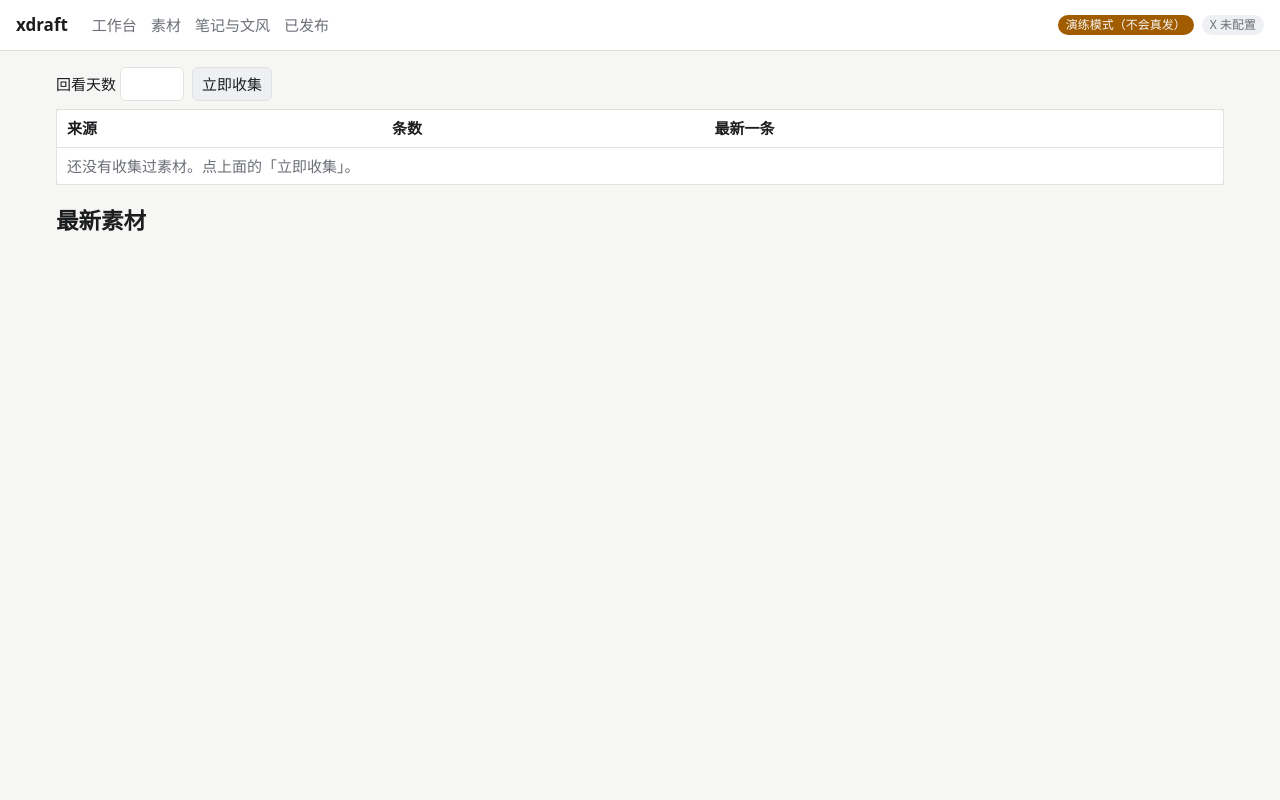
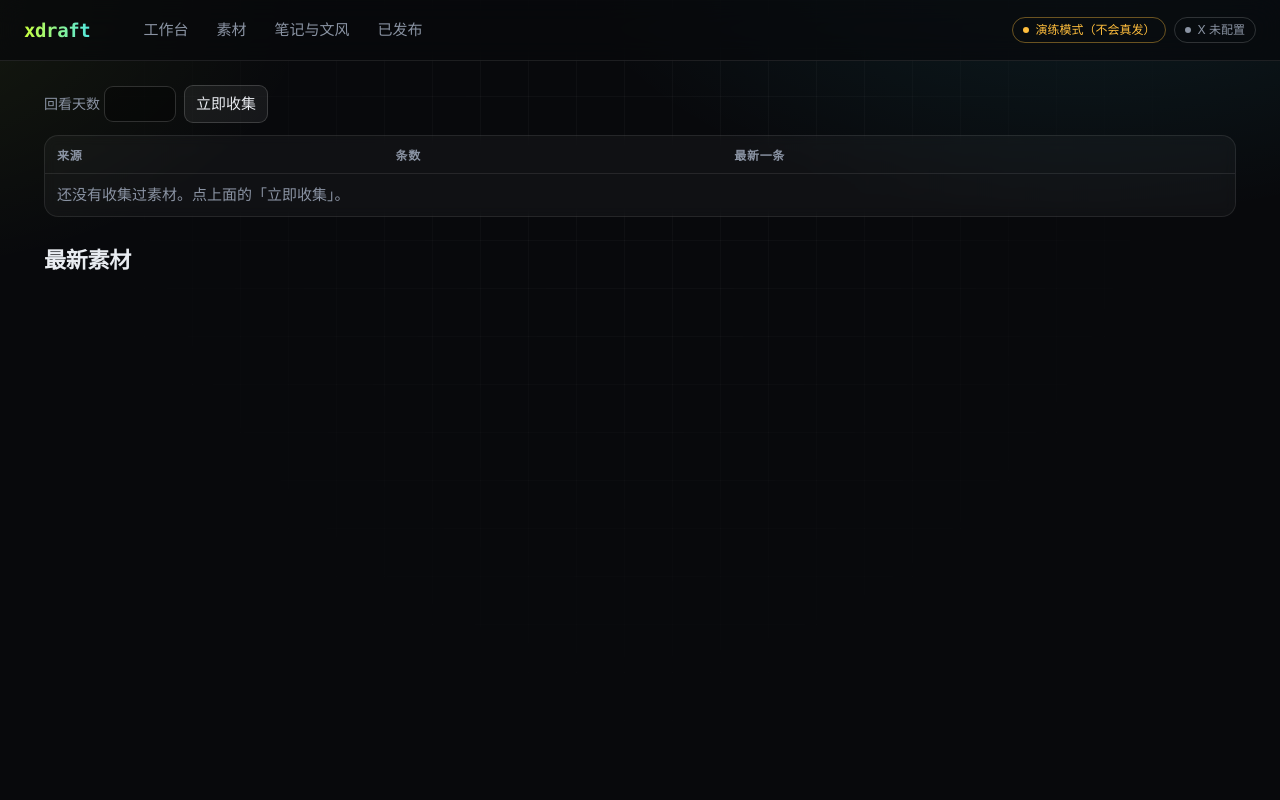
Before and after one commit to minglu-prime/X-auto-draft-post, a Python web app: template xdraft/web/templates/sources.html in a window 1280 px wide. Run offline with Jinja, Linux system fonts and the light colour scheme; the template is opened without the code that fills it, so the values that code supplies are empty.

Commit message:
Restyle dashboard with a dark theme
Near-black background with a faint grid and glow, lime and cyan
accents, monospace numbers, glassy panels, STEP 01-04 cards with a
NOW marker on the current step, outlined status pills, and themed
tables, toasts and disclosure arrows. Animations respect
prefers-reduced-motion. Dark only; the light theme is removed.

Co-Authored-By: Claude Opus 5.5 <noreply@anthropic.com>

```diff
--- a/xdraft/web/static/style.css
+++ b/xdraft/web/static/style.css
@@ -1,158 +1,226 @@
+/* xdraft — dark "control room" theme */
 :root {
-  --bg: #f6f6f4; --panel: #ffffff; --text: #1c1d1f; --muted: #6b6f76; --line: #e2e2de;
-  --accent: #1d6fe0; --accent-text: #ffffff; --ok: #1f7a3f; --warn: #a15c00; --danger: #b42318;
-  --over: #b42318; --chip: #eef0f3;
-}
-@media (prefers-color-scheme: dark) {
-  :root:not([data-theme="light"]) {
-    --bg: #131416; --panel: #1c1e21; --text: #e6e7e9; --muted: #9aa0a8; --line: #2c2f34;
-    --accent: #4c93ff; --accent-text: #0b0c0d; --ok: #5cc98a; --warn: #f0b155; --danger: #ff7a6e;
-    --over: #ff7a6e; --chip: #26292e;
-  }
-}
-:root[data-theme="dark"] {
-  --bg: #131416; --panel: #1c1e21; --text: #e6e7e9; --muted: #9aa0a8; --line: #2c2f34;
-  --accent: #4c93ff; --accent-text: #0b0c0d; --ok: #5cc98a; --warn: #f0b155; --danger: #ff7a6e;
-  --over: #ff7a6e; --chip: #26292e;
+  color-scheme: dark;
+  --bg: #08090c; --panel: rgba(255, 255, 255, .035); --panel-solid: #111318; --raise: rgba(255, 255, 255, .06);
+  --text: #e9ecf1; --muted: #8a93a3; --line: rgba(255, 255, 255, .09); --line-strong: rgba(255, 255, 255, .16);
+  --accent: #c8ff3d; --accent-2: #3de4ff; --accent-text: #0a0c08; --glow: rgba(200, 255, 61, .35);
+  --ok: #4be38a; --warn: #ffbe3d; --danger: #ff5d6c; --over: #ff5d6c; --chip: rgba(255, 255, 255, .07);
+  --mono: "JetBrains Mono", "Cascadia Code", ui-monospace, Consolas, monospace;
+  --radius: 14px;
 }
 * { box-sizing: border-box; }
-body { margin: 0; background: var(--bg); color: var(--text);
-  font: 15px/1.5 system-ui, -apple-system, "Segoe UI", "PingFang SC", "Microsoft YaHei", sans-serif; }
-a { color: var(--accent); }
-.top { display: flex; flex-wrap: wrap; gap: 12px 24px; align-items: center; padding: 12px 16px;
-  border-bottom: 1px solid var(--line); background: var(--panel); position: sticky; top: 0; z-index: 1; }
-.brand { font-size: 17px; }
-.top nav { display: flex; gap: 14px; }
-.top nav a { color: var(--muted); text-decoration: none; }
-.top nav a.on { color: var(--text); font-weight: 600; }
+html { scroll-behavior: smooth; }
+body { margin: 0; min-height: 100vh; color: var(--text); background:
+    radial-gradient(900px 500px at 85% -10%, rgba(61, 228, 255, .10), transparent 60%),
+    radial-gradient(800px 500px at -10% 0%, rgba(200, 255, 61, .08), transparent 55%),
+    var(--bg);
+  font: 15px/1.6 "Inter", system-ui, -apple-system, "Segoe UI", "PingFang SC", "Microsoft YaHei", sans-serif;
+  -webkit-font-smoothing: antialiased; }
+body::before { content: ""; position: fixed; inset: 0; pointer-events: none; z-index: -1; opacity: .35;
+  background-image: linear-gradient(var(--line) 1px, transparent 1px), linear-gradient(90deg, var(--line) 1px, transparent 1px);
+  background-size: 48px 48px; mask-image: radial-gradient(ellipse at top, #000 20%, transparent 70%); }
+::selection { background: var(--accent); color: var(--accent-text); }
+a { color: var(--accent-2); text-decoration-color: rgba(61, 228, 255, .35); text-underline-offset: 3px; }
+a:hover { color: var(--accent); }
+h2, h3 { letter-spacing: -.01em; }
+code, pre, .num, .counter, .score { font-family: var(--mono); }
+
+/* header */
+.top { display: flex; flex-wrap: wrap; gap: 12px 28px; align-items: center; padding: 12px 24px;
+  border-bottom: 1px solid var(--line); background: rgba(8, 9, 12, .72); backdrop-filter: blur(14px);
+  position: sticky; top: 0; z-index: 5; }
+.brand { font: 700 19px/1 var(--mono); letter-spacing: -.02em;
+  background: linear-gradient(90deg, var(--accent), var(--accent-2)); -webkit-background-clip: text; background-clip: text; color: transparent; }
+.brand::after { content: "▍"; color: var(--accent); -webkit-text-fill-color: var(--accent); margin-left: 2px; animation: blink 1.1s steps(1) infinite; }
+@keyframes blink { 50% { opacity: 0; } }
+.top nav { display: flex; gap: 4px; }
+.top nav a { color: var(--muted); text-decoration: none; padding: 6px 12px; border-radius: 999px; transition: .15s; }
+.top nav a:hover { color: var(--text); background: var(--raise); }
+.top nav a.on { color: var(--accent-text); background: var(--accent); font-weight: 600; }
 .status { margin-left: auto; display: flex; gap: 8px; align-items: center; flex-wrap: wrap; }
-main { max-width: 1200px; margin: 0 auto; padding: 16px; }
-.badge { display: inline-block; padding: 1px 8px; border-radius: 999px; font-size: 12px; background: var(--chip);
-  color: var(--text); text-decoration: none; white-space: nowrap; }
-.badge.live, .st-published { background: var(--ok); color: var(--bg); }
-.badge.dry, .st-dry_run { background: var(--warn); color: var(--bg); }
+main { max-width: 1240px; margin: 0 auto; padding: 24px; }
+
+/* badges & chips */
+.badge { display: inline-flex; align-items: center; gap: 6px; padding: 2px 10px; border-radius: 999px; font-size: 12px;
+  border: 1px solid var(--line-strong); color: var(--muted); background: transparent; text-decoration: none; white-space: nowrap; }
+.badge::before { content: ""; width: 6px; height: 6px; border-radius: 50%; background: currentColor; }
+.badge.live, .st-published { color: var(--ok); border-color: rgba(75, 227, 138, .4); }
+.badge.dry, .st-dry_run { color: var(--warn); border-color: rgba(255, 190, 61, .4); }
 .badge.ok { color: var(--ok); }
-.st-scheduled { background: var(--accent); color: var(--accent-text); }
-.st-failed, .st-rejected { background: var(--danger); color: var(--bg); }
+.st-pending { color: var(--accent-2); border-color: rgba(61, 228, 255, .4); }
+.st-scheduled { color: var(--accent); border-color: rgba(200, 255, 61, .45); }
+.st-failed, .st-rejected { color: var(--danger); border-color: rgba(255, 93, 108, .4); }
+.badge.live::before, .st-scheduled::before { box-shadow: 0 0 8px currentColor; animation: pulse 2s infinite; }
+@keyframes pulse { 50% { opacity: .35; } }
 .muted { color: var(--muted); }
-.toolbar { display: flex; flex-wrap: wrap; gap: 12px 20px; align-items: center; margin-bottom: 8px; }
+.score { font-size: 12px; color: var(--accent); border: 1px solid rgba(200, 255, 61, .35); border-radius: 6px; padding: 0 6px; vertical-align: middle; }
+.src { font: 11px var(--mono); padding: 1px 7px; border-radius: 5px; background: var(--chip); color: var(--muted); }
+.chips { list-style: none; padding: 0; margin: 0; display: flex; flex-wrap: wrap; gap: 6px; }
+.chips li { background: var(--chip); border: 1px solid var(--line); border-radius: 999px; padding: 2px 11px; font-size: 13px; }
+.chips.small li { font: 11px var(--mono); padding: 1px 8px; color: var(--muted); }
+
+/* controls */
+input, select, textarea, button { font: inherit; color: var(--text); background: rgba(0, 0, 0, .35);
+  border: 1px solid var(--line-strong); border-radius: 9px; padding: 6px 11px; transition: border-color .15s, box-shadow .15s, background .15s; }
+input:focus, select:focus, textarea:focus { outline: none; border-color: var(--accent); box-shadow: 0 0 0 3px rgba(200, 255, 61, .15); }
+input[type=number] { width: 72px; font-family: var(--mono); }
+input[type=datetime-local] { color-scheme: dark; }
+textarea { width: 100%; resize: vertical; line-height: 1.65; }
+button, a.button { cursor: pointer; background: var(--raise); border: 1px solid var(--line-strong); color: var(--text); }
+button:hover, a.button:hover { background: rgba(255, 255, 255, .1); border-color: rgba(255, 255, 255, .28); }
+button.primary, a.button.primary { background: var(--accent); color: var(--accent-text); border-color: var(--accent); font-weight: 600;
+  box-shadow: 0 0 0 0 var(--glow); }
+button.primary:hover, a.button.primary:hover { background: #d6ff6a; box-shadow: 0 0 24px var(--glow); }
+button.danger { color: var(--danger); border-color: rgba(255, 93, 108, .35); background: transparent; }
+button.danger:hover { background: rgba(255, 93, 108, .1); }
+button.link { border: 0; background: none; color: var(--muted); padding: 0; text-decoration: underline; text-underline-offset: 3px; }
+button.link:hover { color: var(--text); background: none; }
+button:disabled { opacity: .55; cursor: progress; }
+a.button { display: inline-block; padding: 6px 13px; border-radius: 9px; text-decoration: none; }
+.big { font-size: 16px; padding: 10px 22px !important; border-radius: 11px !important; }
+form.inline { display: inline; }
+.toolbar { display: flex; flex-wrap: wrap; gap: 12px 20px; align-items: center; margin-bottom: 12px; }
 .toolbar form, .row { display: flex; flex-wrap: wrap; gap: 8px; align-items: center; }
+label { color: var(--muted); font-size: 14px; }
+.right { margin-left: auto; }
+
+/* panels */
+.panel, .draft, .topic-card, .next, .result, .steps a, .history {
+  background: var(--panel); border: 1px solid var(--line); border-radius: var(--radius); backdrop-filter: blur(6px); }
 .result:empty { display: none; }
-.result { margin: 8px 0 16px; padding: 8px 12px; background: var(--panel); border: 1px solid var(--line); border-radius: 8px; }
-input, select, textarea, button { font: inherit; color: var(--text); background: var(--panel);
-  border: 1px solid var(--line); border-radius: 6px; padding: 5px 9px; }
-input[type=number] { width: 64px; }
-textarea { width: 100%; resize: vertical; line-height: 1.55; }
-button { cursor: pointer; background: var(--chip); }
-button.primary { background: var(--accent); color: var(--accent-text); border-color: var(--accent); }
-button.danger { color: var(--danger); }
-button.link { border: 0; background: none; color: var(--muted); padding: 0; text-decoration: underline; }
-button:disabled { opacity: .6; cursor: progress; }
-form.inline { display: inline; }
-.topic { margin: 22px 0 30px; }
-.topic h2 { margin: 0 0 2px; font-size: 18px; }
-.score { font-size: 12px; color: var(--muted); border: 1px solid var(--line); border-radius: 999px; padding: 0 7px; vertical-align: middle; }
-.angle { margin: 2px 0; }
+.result { margin: 12px 0 18px; padding: 10px 14px; }
+.flash { border-color: rgba(75, 227, 138, .35); background: rgba(75, 227, 138, .06); }
+.flash ul { margin: 4px 0 0; padding-left: 18px; }
+.ok { color: var(--ok); margin: 0; }
+.warn { color: var(--warn); margin: 0; }
+.empty { color: var(--muted); padding: 36px 16px; text-align: center; border: 1px dashed var(--line-strong); border-radius: var(--radius); }
+.empty button { margin-left: 8px; }
+
+/* workflow stepper */
+section[id] { scroll-margin-top: 72px; }
+.steps { list-style: none; padding: 0; margin: 0 0 16px; display: grid; grid-template-columns: repeat(4, 1fr); gap: 10px; counter-reset: s; }
+.steps a { position: relative; display: flex; flex-direction: column; gap: 2px; padding: 14px 16px; text-decoration: none;
+  color: var(--muted); height: 100%; overflow: hidden; transition: .2s; }
+.steps a:hover { border-color: var(--line-strong); transform: translateY(-1px); }
+.steps .num { font: 600 12px var(--mono); color: var(--muted); letter-spacing: .08em; }
+.steps .num::before { content: "STEP "; }
+.steps .label { color: var(--text); font-weight: 700; font-size: 17px; }
+.steps .count { font: 13px var(--mono); }
+.steps li.now a { border-color: rgba(200, 255, 61, .55);
+  background: linear-gradient(135deg, rgba(200, 255, 61, .14), rgba(61, 228, 255, .05) 70%);
+  box-shadow: 0 0 0 1px rgba(200, 255, 61, .25), 0 10px 40px -12px var(--glow); }
+.steps li.now .num { color: var(--accent); }
+.steps li.now a::after { content: "NOW"; position: absolute; top: 12px; right: 14px; font: 700 10px var(--mono);
+  color: var(--accent-text); background: var(--accent); padding: 1px 6px; border-radius: 4px; letter-spacing: .1em; }
+.next { padding: 18px 20px; display: flex; flex-direction: column; align-items: flex-start; gap: 12px; }
+.next p { margin: 0; font-size: 16px; }
+.settings { width: 100%; }
+.settings summary, .more summary, .signals-box summary, details.items summary, .revisions summary {
+  cursor: pointer; color: var(--muted); font-size: 13px; list-style: none; user-select: none; }
+details > summary::-webkit-details-marker { display: none; }
+details > summary::before { content: "▸"; display: inline-block; width: 14px; color: var(--accent); transition: transform .15s; }
+details[open] > summary::before { transform: rotate(90deg); }
+details > summary:hover { color: var(--text); }
+.settings .row { margin-top: 10px; }
+
+/* sections */
+.block { margin: 34px 0; }
+.flow { display: flex; flex-direction: column; }
+.flow > .first { order: -1; }  /* drafts waiting for review go above new topic ideas */
+.block > h2 { display: flex; align-items: baseline; gap: 10px; font-size: 22px; margin: 0 0 14px; }
+.block > h2::before { content: ""; width: 4px; height: 18px; align-self: center; border-radius: 2px;
+  background: linear-gradient(var(--accent), var(--accent-2)); }
+.block > h2 .muted { font: 14px var(--mono); }
+.block .topic h3, .topic h2 { margin: 0 0 2px; font-size: 17px; }
+.topic { margin: 18px 0 26px; }
+.angle { margin: 2px 0 6px; color: var(--muted); }
 .items ul, .itemlist { padding-left: 18px; }
-.src { font-size: 11px; padding: 0 6px; border-radius: 4px; background: var(--chip); color: var(--muted); }
-.pair { display: grid; grid-template-columns: repeat(auto-fit, minmax(320px, 1fr)); gap: 14px; margin-top: 10px; }
-.draft { background: var(--panel); border: 1px solid var(--line); border-radius: 10px; padding: 12px 14px;
-  display: flex; flex-direction: column; gap: 8px; min-width: 0; }
+.itemlist li { margin: 4px 0; }
+.signals-box { margin-top: 14px; }
+.signals { display: grid; grid-template-columns: repeat(auto-fit, minmax(320px, 1fr)); gap: 14px; margin: 12px 0 8px; }
+.panel { padding: 14px 16px; min-width: 0; }
+.panel h3 { margin: 0 0 10px; font-size: 15px; }
+.usage { margin: 0; color: var(--text); }
+pre { white-space: pre-wrap; font-size: 12.5px; color: var(--muted); }
+
+/* topic cards */
+.topics { display: grid; grid-template-columns: repeat(auto-fit, minmax(360px, 1fr)); gap: 14px; }
+.topic-card { padding: 16px 18px; display: flex; flex-direction: column; gap: 10px; min-width: 0; transition: border-color .2s; }
+.topic-card:hover, .draft:hover { border-color: var(--line-strong); }
+.topic-card header { display: flex; gap: 8px; align-items: baseline; }
+.topic-card h3 { margin: 0; font-size: 16.5px; line-height: 1.4; flex: 1; }
+.topic-card dl { margin: 0; display: grid; grid-template-columns: max-content 1fr; gap: 6px 12px; font-size: 14px; }
+.topic-card dt { color: var(--accent-2); font: 12px var(--mono); padding-top: 3px; }
+.topic-card dd { margin: 0; overflow-wrap: anywhere; color: #c9ced8; }
+.take { display: flex; flex-direction: column; gap: 8px; }
+.status-drafted, .status-dismissed { opacity: .6; }
+
+/* draft cards */
+.pair { display: grid; grid-template-columns: repeat(auto-fit, minmax(340px, 1fr)); gap: 14px; margin-top: 10px; }
+.draft { padding: 14px 16px; display: flex; flex-direction: column; gap: 10px; min-width: 0; }
 .draft header { display: flex; gap: 8px; align-items: center; flex-wrap: wrap; }
-.draft .lang { font-weight: 600; }
-.right { margin-left: auto; }
-.status-rejected { opacity: .6; }
+.draft .lang { font-weight: 700; }
+.draft textarea { background: rgba(0, 0, 0, .45); }
+.status-rejected { opacity: .5; }
+.when { font: 13px var(--mono); color: var(--accent); }
+.stages { display: inline-flex; gap: 0; font: 11px var(--mono); border: 1px solid var(--line); border-radius: 6px; overflow: hidden; }
+.stages span { padding: 1px 7px; color: var(--muted); }
+.stages span + span { border-left: 1px solid var(--line); }
+.stages span.done { background: rgba(75, 227, 138, .14); color: var(--ok); }
 .tweets p { white-space: pre-wrap; margin: 0 0 8px; overflow-wrap: anywhere; }
 .counter span { font-size: 12px; color: var(--muted); margin-right: 8px; }
 .counter .over { color: var(--over); font-weight: 600; }
 .hint { font-size: 12px; flex: 1; }
-.warnings { margin: 0; padding-left: 18px; color: var(--warn); font-size: 13px; }
+.warnings { margin: 0; padding: 8px 12px 8px 28px; color: var(--warn); font-size: 13px;
+  background: rgba(255, 190, 61, .07); border: 1px solid rgba(255, 190, 61, .25); border-radius: 9px; }
 .sources { font-size: 12px; overflow-wrap: anywhere; margin: 0; }
-.ok { color: var(--ok); margin: 0; }
-.warn { color: var(--warn); margin: 0; }
 .actions { justify-content: flex-start; }
-.empty { color: var(--muted); padding: 40px 0; text-align: center; }
-.history { width: 100%; border-collapse: collapse; background: var(--panel); border: 1px solid var(--line); border-radius: 8px; }
-.history th, .history td { text-align: left; padding: 7px 10px; border-bottom: 1px solid var(--line); vertical-align: top; }
+.more { border-top: 1px dashed var(--line-strong); padding-top: 8px; display: flex; flex-direction: column; gap: 10px; }
+.more[open] > :not(summary) { margin-top: 10px; }
+.hooks { font-size: 13px; display: flex; flex-direction: column; gap: 4px; }
+.hooks form.hook { display: block; }
+.hooks button.link { text-align: left; color: var(--accent-2); text-decoration: none; padding: 4px 8px; border-left: 2px solid var(--accent-2); }
+.hooks button.link:hover { color: var(--accent); border-color: var(--accent); }
+.revisions { font-size: 13px; }
+.revisions p { margin: 2px 0 6px; white-space: pre-wrap; color: var(--muted); }
+
+/* tables, forms on other pages */
+.history { width: 100%; border-collapse: separate; border-spacing: 0; overflow: hidden; }
+.history th { text-align: left; font: 600 12px var(--mono); color: var(--muted); text-transform: uppercase; letter-spacing: .06em;
+  padding: 10px 12px; border-bottom: 1px solid var(--line); }
+.history td { text-align: left; padding: 9px 12px; border-bottom: 1px solid var(--line); vertical-align: top; }
+.history tr:last-child td { border-bottom: 0; }
+.history tbody tr:hover { background: var(--raise); }
 .history .num { text-align: right; font-variant-numeric: tabular-nums; }
-.nowrap { white-space: nowrap; }
-.note { display: flex; flex-direction: column; gap: 8px; max-width: 760px; }
-pre { white-space: pre-wrap; font-size: 13px; color: var(--muted); }
+.nowrap { white-space: nowrap; font-family: var(--mono); font-size: 13px; }
+.note { display: flex; flex-direction: column; gap: 10px; max-width: 780px; }
+main > h2 { font-size: 22px; margin: 26px 0 6px; }
+
+/* busy bar + toasts */
+#busy-bar { position: fixed; top: 0; left: 0; right: 0; height: 2px; z-index: 10; overflow: hidden; }
+#busy-bar::after { content: ""; position: absolute; top: 0; bottom: 0; width: 35%;
+  background: linear-gradient(90deg, transparent, var(--accent), var(--accent-2), transparent);
+  box-shadow: 0 0 12px var(--accent); animation: busy 1.1s ease-in-out infinite; }
+@keyframes busy { from { left: -35%; } to { left: 100%; } }
+#toasts { position: fixed; right: 18px; bottom: 18px; z-index: 10; display: flex; flex-direction: column; gap: 8px;
+  max-width: min(420px, calc(100vw - 36px)); }
+.toast { display: flex; gap: 10px; align-items: flex-start; padding: 11px 14px; border-radius: 11px;
+  background: rgba(17, 19, 24, .92); backdrop-filter: blur(10px); border: 1px solid var(--line-strong);
+  border-left: 3px solid var(--ok); box-shadow: 0 12px 40px rgba(0, 0, 0, .5); overflow-wrap: anywhere; animation: rise .2s ease-out; }
+.toast.err { border-left-color: var(--danger); }
+.toast button { margin-left: auto; font-size: 16px; line-height: 1; text-decoration: none; }
+@keyframes rise { from { transform: translateY(8px); opacity: 0; } }
+
+@media (prefers-reduced-motion: reduce) {
+  *, *::before, *::after { animation: none !important; transition: none !important; }
+  #busy-bar::after { width: 100%; }
+}
 @media (max-width: 640px) {
+  main { padding: 16px; }
+  .top { padding: 10px 16px; }
+  .steps { grid-template-columns: repeat(2, 1fr); }
   .history { display: block; overflow-x: auto; }
   .status { margin-left: 0; }
+  .topic-card dl { grid-template-columns: 1fr; }
+  .topics, .pair { grid-template-columns: 1fr; }
 }
-a.button { display: inline-block; padding: 5px 11px; border-radius: 6px; text-decoration: none; border: 1px solid var(--line); background: var(--chip); color: var(--text); }
-a.button.primary { background: var(--accent); color: var(--accent-text); border-color: var(--accent); }
-.signals { display: grid; grid-template-columns: repeat(auto-fit, minmax(320px, 1fr)); gap: 14px; margin: 10px 0 20px; }
-.panel { background: var(--panel); border: 1px solid var(--line); border-radius: 10px; padding: 12px 14px; min-width: 0; }
-.panel h3 { margin: 0 0 8px; font-size: 15px; }
-.usage { margin: 0; color: var(--text); }
-.chips { list-style: none; padding: 0; margin: 0; display: flex; flex-wrap: wrap; gap: 6px; }
-.chips li { background: var(--chip); border-radius: 999px; padding: 2px 10px; font-size: 13px; }
-.chips.small li { font-size: 12px; padding: 0 8px; }
-.topics { display: grid; grid-template-columns: repeat(auto-fit, minmax(340px, 1fr)); gap: 14px; }
-.topic-card { background: var(--panel); border: 1px solid var(--line); border-radius: 10px; padding: 12px 14px;
-  display: flex; flex-direction: column; gap: 8px; min-width: 0; }
-.topic-card header { display: flex; gap: 8px; align-items: baseline; }
-.topic-card h3 { margin: 0; font-size: 16px; flex: 1; }
-.topic-card dl { margin: 0; display: grid; grid-template-columns: max-content 1fr; gap: 4px 10px; }
-.topic-card dt { color: var(--muted); font-size: 13px; }
-.topic-card dd { margin: 0; overflow-wrap: anywhere; }
-.status-drafted, .status-dismissed { opacity: .75; }
-.stages { display: inline-flex; gap: 2px; font-size: 11px; }
-.stages span { padding: 0 6px; border-radius: 4px; background: var(--chip); color: var(--muted); }
-.stages span.done { background: var(--ok); color: var(--bg); }
-.hooks { font-size: 13px; display: flex; flex-direction: column; gap: 2px; }
-.hooks form.hook { display: block; }
-.hooks button.link { text-align: left; color: var(--accent); text-decoration: none; }
-.revisions { font-size: 13px; }
-.revisions p { margin: 2px 0 6px; white-space: pre-wrap; color: var(--muted); }
-@media (max-width: 640px) { .topic-card dl { grid-template-columns: 1fr; } }
-.take { display: flex; flex-direction: column; gap: 6px; }
-
-/* workflow stepper */
-html { scroll-behavior: smooth; }
-section[id] { scroll-margin-top: 64px; }
-.steps { list-style: none; padding: 0; margin: 4px 0 14px; display: grid; grid-template-columns: repeat(4, 1fr); gap: 8px; }
-.steps a { display: flex; flex-direction: column; gap: 2px; padding: 10px 12px; border-radius: 10px; text-decoration: none;
-  color: var(--muted); background: var(--panel); border: 1px solid var(--line); height: 100%; }
-.steps .num { display: inline-grid; place-items: center; width: 22px; height: 22px; border-radius: 50%;
-  background: var(--chip); font-size: 12px; font-weight: 600; }
-.steps .label { color: var(--text); font-weight: 600; }
-.steps .count { font-size: 13px; }
-.steps li.now a { border-color: var(--accent); box-shadow: 0 0 0 1px var(--accent) inset; }
-.steps li.now .num { background: var(--accent); color: var(--accent-text); }
-.next { background: var(--panel); border: 1px solid var(--line); border-radius: 10px; padding: 12px 14px;
-  display: flex; flex-direction: column; align-items: flex-start; gap: 10px; }
-.next p { margin: 0; }
-.big { font-size: 16px; padding: 8px 18px; }
-.settings { width: 100%; }
-.settings summary, .more summary, .signals-box summary { cursor: pointer; color: var(--muted); font-size: 13px; }
-.settings .row { margin-top: 8px; }
-.block { margin: 28px 0; }
-.flow { display: flex; flex-direction: column; }
-.flow > .first { order: -1; }  /* drafts waiting for review go above new topic ideas */
-.block > h2 { font-size: 19px; margin: 0 0 10px; border-bottom: 1px solid var(--line); padding-bottom: 6px; }
-.block .topic h3 { margin: 0 0 2px; font-size: 16px; }
-.block .empty { padding: 18px 0; }
-.signals-box { margin-top: 12px; }
-.more { border-top: 1px dashed var(--line); padding-top: 6px; display: flex; flex-direction: column; gap: 8px; }
-.more[open] > :not(summary) { margin-top: 8px; }
-.when { font-size: 13px; color: var(--accent); }
-.flash ul { margin: 4px 0 0; padding-left: 18px; }
-
-/* busy bar + toasts */
-#busy-bar { position: fixed; top: 0; left: 0; right: 0; height: 3px; z-index: 10; overflow: hidden; background: transparent; }
-#busy-bar::after { content: ""; position: absolute; top: 0; bottom: 0; width: 30%; background: var(--accent);
-  animation: busy 1.2s ease-in-out infinite; }
-@keyframes busy { from { left: -30%; } to { left: 100%; } }
-@media (prefers-reduced-motion: reduce) { #busy-bar::after { animation: none; width: 100%; opacity: .6; } }
-#toasts { position: fixed; right: 16px; bottom: 16px; z-index: 10; display: flex; flex-direction: column; gap: 8px; max-width: min(420px, calc(100vw - 32px)); }
-.toast { display: flex; gap: 10px; align-items: flex-start; padding: 10px 12px; border-radius: 8px; background: var(--panel);
-  border: 1px solid var(--line); border-left: 4px solid var(--ok); box-shadow: 0 4px 16px rgb(0 0 0 / .15); overflow-wrap: anywhere; }
-.toast.err { border-left-color: var(--danger); }
-.toast button { margin-left: auto; font-size: 16px; line-height: 1; text-decoration: none; }
-@media (max-width: 640px) {
-  .steps { grid-template-columns: repeat(2, 1fr); }
-}
--- a/xdraft/web/templates/index.html
+++ b/xdraft/web/templates/index.html
@@ -9,7 +9,7 @@
 <ol class="steps" data-current="{{ step }}">
   {% for key, label, count, href in steps %}
   <li class="{{ 'now' if key == step else '' }}"><a href="{{ href }}">
-    <span class="num">{{ loop.index }}</span><span class="label">{{ label }}</span><span class="count">{{ count }}</span>
+    <span class="num">{{ '%02d' % loop.index }}</span><span class="label">{{ label }}</span><span class="count">{{ count }}</span>
   </a></li>
   {% endfor %}
 </ol>
```
